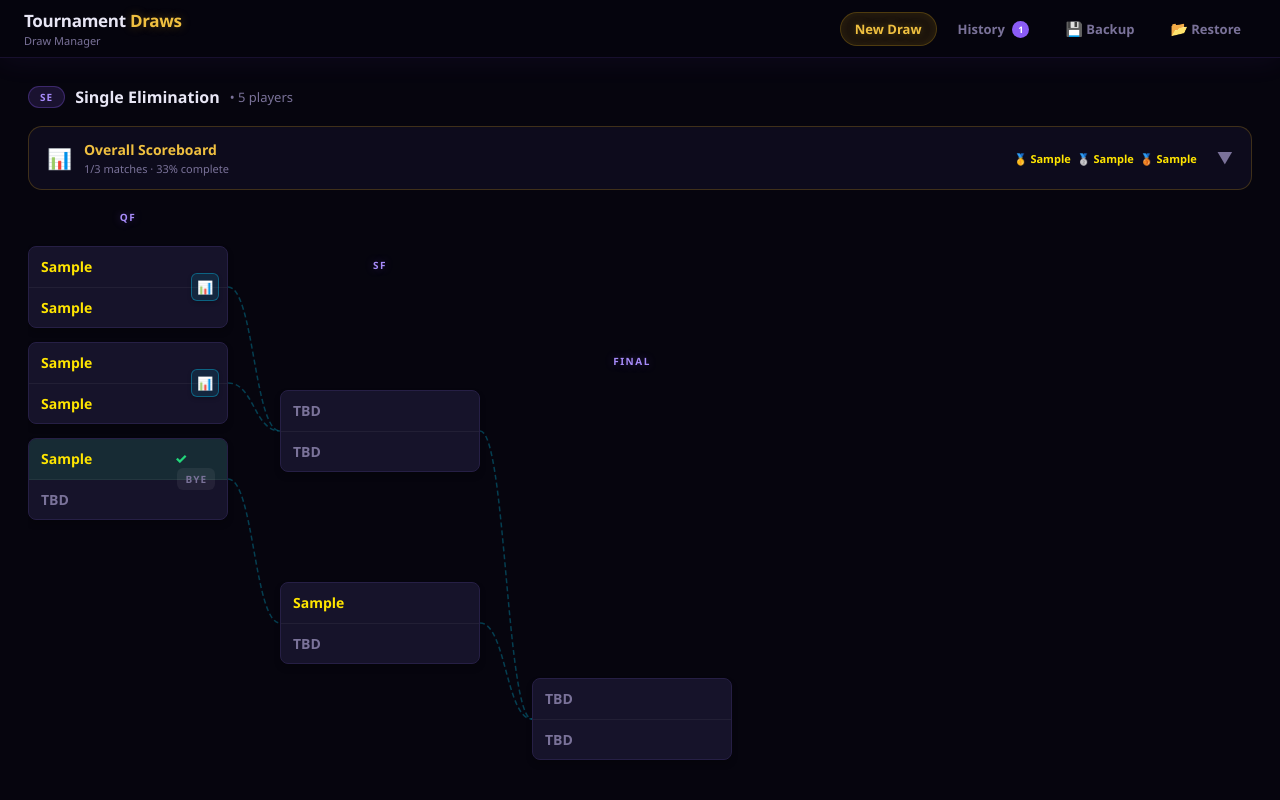
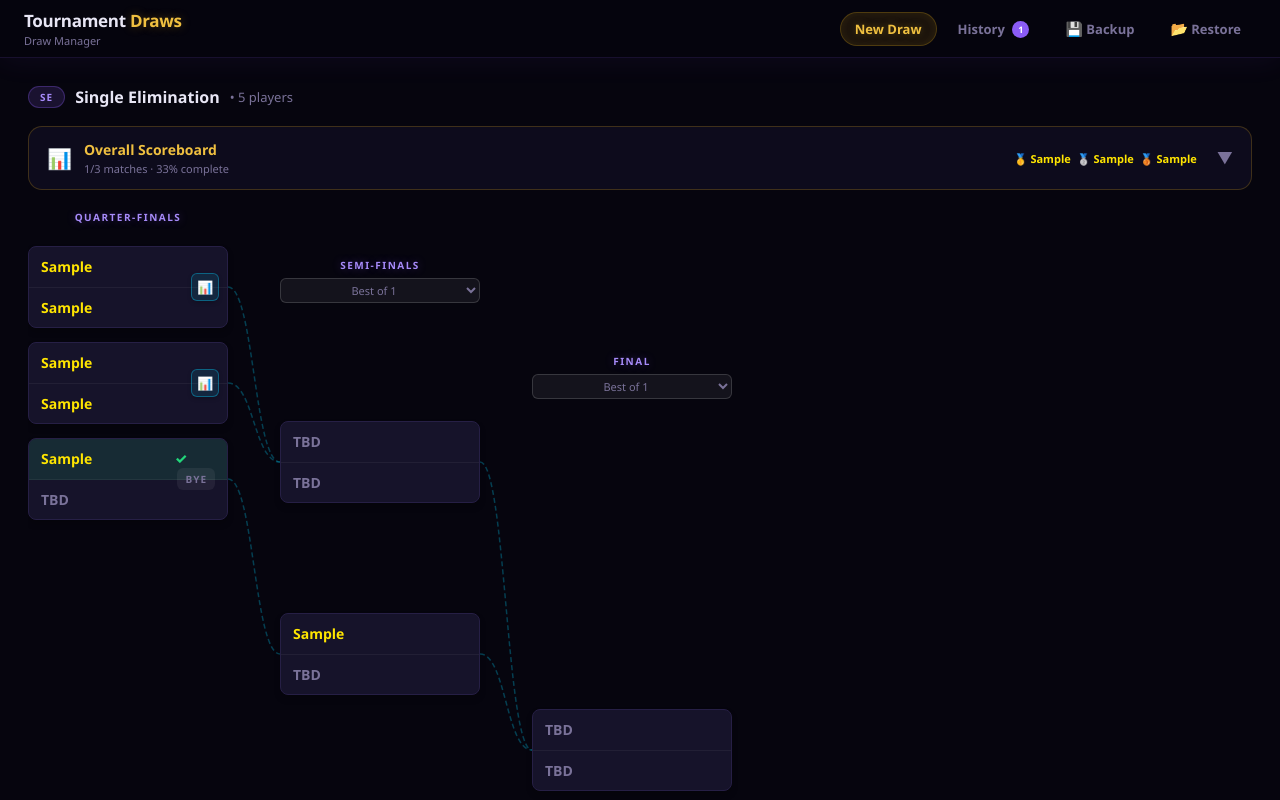
Before and after one commit to AyanMalaviya/AKYSBDRAWS, a React (Vite) app: page / in a window 1280 px wide. Both pictures are taken after typing "5", "Sample", "Sample", "Sample", "Sample", "Sample" into the empty fields and a click on the button "Generate Bracket". Shown: the top 800 px of the page. Built offline with nearby package versions, Linux system fonts and the light colour scheme.

Commit message:
Full Final update

```diff
--- a/src/components/MatchCard.jsx
+++ b/src/components/MatchCard.jsx
@@ -2,25 +2,64 @@ import React, { memo, useState } from 'react'
 import { motion, AnimatePresence } from 'framer-motion'
 import { TAG_META } from '../engine/groupEngine.js'
 
-// Helper to pull the same tag colors used in GroupView
 const tagColor = (tag) => TAG_META[tag || 'C']?.color || TAG_META['C'].color
 
-// ── Inline Score Entry Modal ──────────────────────────────────────────
-function ScoreModal({ match, onConfirm, onClose }) {
-  const [s1, setS1] = useState(match.score1 ?? '')
-  const [s2, setS2] = useState(match.score2 ?? '')
-  const v1 = s1 === '' ? null : Number(s1)
-  const v2 = s2 === '' ? null : Number(s2)
-  const ready = v1 !== null && v2 !== null && !isNaN(v1) && !isNaN(v2) && v1 >= 0 && v2 >= 0
+function ScoreModal({ match, bestOf = 1, onConfirm, onClose }) {
+  const [sets, setSets] = useState(() => {
+    if (bestOf === 1 && match.score1 != null) {
+      return [{ s1: match.score1, s2: match.score2 }]
+    }
+    return Array.from({ length: bestOf }, () => ({ s1: '', s2: '' }))
+  })
 
-  let preview = null
-  if (ready) {
-    if (v1 > v2)      preview = { label: `${match.p1.name} wins`, color: 'var(--green)' }
-    else if (v2 > v1) preview = { label: `${match.p2.name} wins`, color: 'var(--green)' }
-    else              preview = { label: 'Draw', color: 'var(--gold-light)' }
+  const updateSet = (index, field, val) => {
+    setSets(prev => prev.map((s, i) => i === index ? { ...s, [field]: val } : s))
   }
 
-  const handleKey = e => { if (e.key === 'Enter' && ready) onConfirm(v1, v2) }
+  const targetWins = Math.ceil(bestOf / 2)
+  let currentP1Wins = 0
+  let currentP2Wins = 0
+  let validSetsCount = 0
+
+  const setStatuses = sets.map((set) => {
+    const v1 = set.s1 === '' ? null : Number(set.s1)
+    const v2 = set.s2 === '' ? null : Number(set.s2)
+    const isValid = v1 !== null && v2 !== null && !isNaN(v1) && !isNaN(v2) && v1 >= 0 && v2 >= 0
+    const isNeeded = currentP1Wins < targetWins && currentP2Wins < targetWins
+
+    if (isValid && isNeeded) {
+      validSetsCount++
+      if (v1 > v2) currentP1Wins++
+      else if (v2 > v1) currentP2Wins++
+    }
+    return { isValid, isNeeded, v1, v2 }
+  })
+
+  let ready = false
+  let finalS1 = null
+  let finalS2 = null
+  let preview = null
+
+  if (bestOf === 1) {
+    ready = validSetsCount === 1
+    if (ready) {
+      finalS1 = setStatuses[0].v1
+      finalS2 = setStatuses[0].v2
+      if (finalS1 > finalS2) preview = { label: `${match.p1.name} wins`, color: 'var(--green)' }
+      else if (finalS2 > finalS1) preview = { label: `${match.p2.name} wins`, color: 'var(--green)' }
+      else preview = { label: 'Draw', color: 'var(--gold-light)' }
+    }
+  } else {
+    ready = currentP1Wins === targetWins || currentP2Wins === targetWins
+    if (ready) {
+      finalS1 = currentP1Wins
+      finalS2 = currentP2Wins
+      if (finalS1 > finalS2) preview = { label: `${match.p1.name} wins series ${finalS1}-${finalS2}`, color: 'var(--green)' }
+      else preview = { label: `${match.p2.name} wins series ${finalS2}-${finalS1}`, color: 'var(--green)' }
+    }
+  }
+
+  const handleKey = e => { if (e.key === 'Enter' && ready) onConfirm(finalS1, finalS2) }
 
   return (
     <div
@@ -37,54 +76,97 @@ function ScoreModal({ match, onConfirm, onClose }) {
         exit={{ opacity: 0, scale: 0.92, y: 20 }}
         style={{
           background: 'rgba(16,14,31,0.98)', border: '1px solid rgba(0,212,255,0.25)',
-          borderRadius: 18, padding: 24, width: '100%', maxWidth: 340,
+          borderRadius: 18, padding: 24, width: '100%', maxWidth: 360,
           boxShadow: '0 0 40px rgba(0,212,255,0.12), 0 24px 48px rgba(0,0,0,0.7)',
         }}
       >
         <div style={{ display: 'flex', justifyContent: 'space-between', alignItems: 'center', marginBottom: 20 }}>
-          <div style={{ fontWeight: 800, fontSize: 15, color: 'var(--white-soft)' }}>📊 Enter Score</div>
+          <div style={{ fontWeight: 800, fontSize: 15, color: 'var(--white-soft)' }}>
+            📊 Enter Score {bestOf > 1 ? `(Best of ${bestOf})` : ''}
+          </div>
           <button onClick={onClose} style={{ background: 'none', border: 'none', color: 'var(--muted)', fontSize: 20, cursor: 'pointer', lineHeight: 1, padding: 4 }}>✕</button>
         </div>
 
+        {bestOf === 1 ? (
           <div style={{ display: 'flex', alignItems: 'center', gap: 12, marginBottom: 18 }}>
             <div style={{ flex: 1, textAlign: 'center' }}>
-            <div style={{ fontSize: 13, fontWeight: 700, color: tagColor(match.p1.tag), marginBottom: 8,
-              overflow: 'hidden', textOverflow: 'ellipsis', whiteSpace: 'nowrap' }}>
+              <div style={{ fontSize: 13, fontWeight: 700, color: tagColor(match.p1.tag), marginBottom: 8, overflow: 'hidden', textOverflow: 'ellipsis', whiteSpace: 'nowrap' }}>
                 {match.p1.name}
               </div>
               <input
-              type="number" min={0} value={s1} autoFocus
-              onChange={e => setS1(e.target.value)} onKeyDown={handleKey}
+                type="number" min={0} value={sets[0].s1} autoFocus
+                onChange={e => updateSet(0, 's1', e.target.value)} onKeyDown={handleKey}
                 placeholder="0"
                 style={{
-                width: '100%', padding: '12px 8px', textAlign: 'center',
-                fontSize: 28, fontWeight: 800,
-                background: 'var(--surface3, rgba(255,255,255,0.06))',
-                border: '1px solid rgba(255,255,255,0.12)',
+                  width: '100%', padding: '12px 8px', textAlign: 'center', fontSize: 28, fontWeight: 800,
+                  background: 'var(--surface3, rgba(255,255,255,0.06))', border: '1px solid rgba(255,255,255,0.12)',
                   borderRadius: 10, color: 'var(--white-soft)', outline: 'none',
                 }}
               />
             </div>
             <div style={{ flexShrink: 0, fontSize: 12, fontWeight: 700, color: 'var(--muted)', letterSpacing: 2 }}>VS</div>
             <div style={{ flex: 1, textAlign: 'center' }}>
-            <div style={{ fontSize: 13, fontWeight: 700, color: tagColor(match.p2.tag), marginBottom: 8,
-              overflow: 'hidden', textOverflow: 'ellipsis', whiteSpace: 'nowrap' }}>
+              <div style={{ fontSize: 13, fontWeight: 700, color: tagColor(match.p2.tag), marginBottom: 8, overflow: 'hidden', textOverflow: 'ellipsis', whiteSpace: 'nowrap' }}>
                 {match.p2.name}
               </div>
               <input
-              type="number" min={0} value={s2}
-              onChange={e => setS2(e.target.value)} onKeyDown={handleKey}
+                type="number" min={0} value={sets[0].s2}
+                onChange={e => updateSet(0, 's2', e.target.value)} onKeyDown={handleKey}
                 placeholder="0"
                 style={{
-                width: '100%', padding: '12px 8px', textAlign: 'center',
-                fontSize: 28, fontWeight: 800,
-                background: 'var(--surface3, rgba(255,255,255,0.06))',
-                border: '1px solid rgba(255,255,255,0.12)',
+                  width: '100%', padding: '12px 8px', textAlign: 'center', fontSize: 28, fontWeight: 800,
+                  background: 'var(--surface3, rgba(255,255,255,0.06))', border: '1px solid rgba(255,255,255,0.12)',
                   borderRadius: 10, color: 'var(--white-soft)', outline: 'none',
                 }}
               />
             </div>
           </div>
+        ) : (
+          <div style={{ display: 'flex', flexDirection: 'column', gap: 10, marginBottom: 18 }}>
+            <div style={{ display: 'flex', alignItems: 'center', gap: 12, padding: '0 8px' }}>
+              <div style={{ flex: 1, textAlign: 'center', fontSize: 13, fontWeight: 700, color: tagColor(match.p1.tag), overflow: 'hidden', textOverflow: 'ellipsis', whiteSpace: 'nowrap' }}>{match.p1.name}</div>
+              <div style={{ width: 44, textAlign: 'center', fontSize: 10, color: 'var(--muted)', textTransform: 'uppercase', letterSpacing: 1 }}>Set</div>
+              <div style={{ flex: 1, textAlign: 'center', fontSize: 13, fontWeight: 700, color: tagColor(match.p2.tag), overflow: 'hidden', textOverflow: 'ellipsis', whiteSpace: 'nowrap' }}>{match.p2.name}</div>
+            </div>
+            {sets.map((set, i) => {
+              const isDisabled = !setStatuses[i].isNeeded;
+              const isP1Win = setStatuses[i].isValid && setStatuses[i].v1 > setStatuses[i].v2;
+              const isP2Win = setStatuses[i].isValid && setStatuses[i].v2 > setStatuses[i].v1;
+
+              return (
+                <div key={i} style={{ display: 'flex', alignItems: 'center', gap: 12, opacity: isDisabled ? 0.25 : 1, transition: 'opacity 0.2s' }}>
+                  <input
+                    type="number" min={0} value={set.s1}
+                    disabled={isDisabled}
+                    onChange={e => updateSet(i, 's1', e.target.value)}
+                    onKeyDown={handleKey}
+                    placeholder="-"
+                    style={{
+                      flex: 1, padding: '8px', textAlign: 'center', fontSize: 22, fontWeight: 800,
+                      background: 'var(--surface3, rgba(255,255,255,0.06))',
+                      border: `1px solid ${isP1Win ? 'rgba(34,214,122,0.4)' : 'rgba(255,255,255,0.12)'}`,
+                      borderRadius: 10, color: isP1Win ? 'var(--green)' : 'var(--white-soft)', outline: 'none',
+                    }}
+                  />
+                  <div style={{ width: 44, textAlign: 'center', fontSize: 12, fontWeight: 800, color: 'var(--muted)' }}>#{i + 1}</div>
+                  <input
+                    type="number" min={0} value={set.s2}
+                    disabled={isDisabled}
+                    onChange={e => updateSet(i, 's2', e.target.value)}
+                    onKeyDown={handleKey}
+                    placeholder="-"
+                    style={{
+                      flex: 1, padding: '8px', textAlign: 'center', fontSize: 22, fontWeight: 800,
+                      background: 'var(--surface3, rgba(255,255,255,0.06))',
+                      border: `1px solid ${isP2Win ? 'rgba(34,214,122,0.4)' : 'rgba(255,255,255,0.12)'}`,
+                      borderRadius: 10, color: isP2Win ? 'var(--green)' : 'var(--white-soft)', outline: 'none',
+                    }}
+                  />
+                </div>
+              )
+            })}
+          </div>
+        )}
 
         <div style={{ minHeight: 24, textAlign: 'center', marginBottom: 16 }}>
           {preview && (
@@ -107,7 +189,7 @@ function ScoreModal({ match, onConfirm, onClose }) {
           >Cancel</button>
           <button
             disabled={!ready}
-            onClick={() => ready && onConfirm(v1, v2)}
+            onClick={() => ready && onConfirm(finalS1, finalS2)}
             style={{
               flex: 2, padding: '10px 0', borderRadius: 10,
               cursor: ready ? 'pointer' : 'not-allowed',
@@ -125,7 +207,7 @@ function ScoreModal({ match, onConfirm, onClose }) {
 }
 
 // ── Match Card ────────────────────────────────────────────────────────
-const MatchCard = ({ match, onWin, onScore, onDraw, showDraw = false }) => {
+const MatchCard = ({ match, bestOf = 1, onWin, onScore, onDraw, showDraw = false }) => {
   const [scoreModal, setScoreModal] = useState(false)
   if (!match) return null
 
@@ -142,7 +224,6 @@ const MatchCard = ({ match, onWin, onScore, onDraw, showDraw = false }) => {
     onScore?.(s1, s2)
   }
 
-  // Prevents text overlapping with the absolute positioned buttons
   const rightPadding = isBye ? 40 : 54;
 
   const renderPlayer = (player, score, isTop) => {
@@ -199,6 +280,7 @@ const MatchCard = ({ match, onWin, onScore, onDraw, showDraw = false }) => {
         {scoreModal && canAct && (
           <ScoreModal
             match={match}
+            bestOf={bestOf}
             onClose={() => setScoreModal(false)}
             onConfirm={handleScoreConfirm}
           />
@@ -208,7 +290,7 @@ const MatchCard = ({ match, onWin, onScore, onDraw, showDraw = false }) => {
       <div
         className="match-card"
         style={{
-          height: 82, // Hardcoded to 82px to maintain SVG line alignments
+          height: 82,
           background: 'var(--surface2, rgba(20,20,30,0.8))',
           border: '1px solid var(--border, rgba(255,255,255,0.1))',
           borderRadius: 8,
@@ -297,5 +379,6 @@ const MatchCard = ({ match, onWin, onScore, onDraw, showDraw = false }) => {
 
 export default memo(MatchCard, (prev, next) =>
   prev.match === next.match &&
-  prev.showDraw === next.showDraw
+  prev.showDraw === next.showDraw &&
+  prev.bestOf === next.bestOf
 )
--- a/src/components/brackets/SingleElimBracket.jsx
+++ b/src/components/brackets/SingleElimBracket.jsx
@@ -7,17 +7,29 @@ import {
   advanceStage2ElimWithScore,
 } from '../../engine/bracketEngine.js'
 
-const ROUND_LABELS = ['R64','R32','R16','QF','SF','Final']
 const COL_W   = 200
 const COL_GAP = 52
 const CARD_H  = 82
 const V_GAP   = 14
+
+function getRoundLabel(matchCount) {
+  if (matchCount === 1) return 'Final'
+  if (matchCount === 2) return 'Semi-Finals'
+  if (matchCount > 2 && matchCount <= 4) return 'Quarter-Finals'
+  if (matchCount > 4 && matchCount <= 8) return 'Round of 16'
+  if (matchCount > 8 && matchCount <= 16) return 'Round of 32'
+  if (matchCount > 16 && matchCount <= 32) return 'Round of 64'
+  return `Round of ${matchCount * 2}`
+}
 
 export default function SingleElimBracket({ bracket, onUpdate }) {
   const containerRef = useRef(null)
   const [lines, setLines] = useState([])
   const bracketRef = useRef(bracket)
   bracketRef.current = bracket
+
+  // Store format preferences for SF and Final rounds
+  const [bestOf, setBestOf] = useState({ sf: 1, final: 1 })
 
   const handleWin = useCallback((rIdx, mIdx, winner) => {
     if (bracketRef.current.type === 'stage2_elim') {
@@ -79,8 +91,6 @@ export default function SingleElimBracket({ bracket, onUpdate }) {
     setLines(newLines)
   }, [bracket])
 
-  const total = bracket.rounds.length
-
   return (
     <div className="bracket-scroll">
       <div
@@ -108,7 +118,14 @@ export default function SingleElimBracket({ bracket, onUpdate }) {
         </svg>
 
         {bracket.rounds.map((round, rIdx) => {
-          const labelIdx = Math.max(0, ROUND_LABELS.length - (total - rIdx))
+          const matchCount = round.length
+          const label = getRoundLabel(matchCount)
+
+          // Identify if current column is SF or Final based strictly on match counts
+          const isSF = matchCount === 2
+          const isFinal = matchCount === 1
+          const currentBestOf = isSF ? bestOf.sf : isFinal ? bestOf.final : 1
+
           return (
             <div
               key={rIdx}
@@ -119,13 +136,33 @@ export default function SingleElimBracket({ bracket, onUpdate }) {
                 paddingTop: bracket.type === 'stage2_elim' ? 0 : (rIdx === 0 ? 0 : (Math.pow(2, rIdx) - 1) * (CARD_H + V_GAP) / 2),
               }}
             >
-              <div className="bracket-row-label" style={{ marginBottom: 8 }}>
-                {ROUND_LABELS[labelIdx]}
+              <div className="bracket-row-label" style={{ marginBottom: 8, display: 'flex', flexDirection: 'column', gap: 6, alignItems: 'center' }}>
+                <span style={{ fontWeight: 800 }}>{label}</span>
+
+                {/* Render the format dropdown only on SF and Final columns */}
+                {(isSF || isFinal) && (
+                  <select
+                    value={isSF ? bestOf.sf : bestOf.final}
+                    onChange={(e) => setBestOf(p => ({ ...p, [isSF ? 'sf' : 'final']: Number(e.target.value) }))}
+                    style={{
+                      fontSize: 11, padding: '3px 8px',
+                      background: 'rgba(255,255,255,0.06)', color: 'var(--muted)',
+                      border: '1px solid rgba(255,255,255,0.15)', borderRadius: 6,
+                      outline: 'none', cursor: 'pointer', textAlign: 'center'
+                    }}
+                  >
+                    <option value={1}>Best of 1</option>
+                    <option value={3}>Best of 3</option>
+                    <option value={5}>Best of 5</option>
+                  </select>
+                )}
               </div>
+
               {round.map((match, mIdx) => (
                 <MatchCard
                   key={match.id}
                   match={match}
+                  bestOf={currentBestOf}
                   onWin={w => handleWin(rIdx, mIdx, w)}
                   onScore={(s1, s2) => handleScore(rIdx, mIdx, s1, s2)}
                 />
```
Lines whose indentation alone changed are shown as unchanged.
